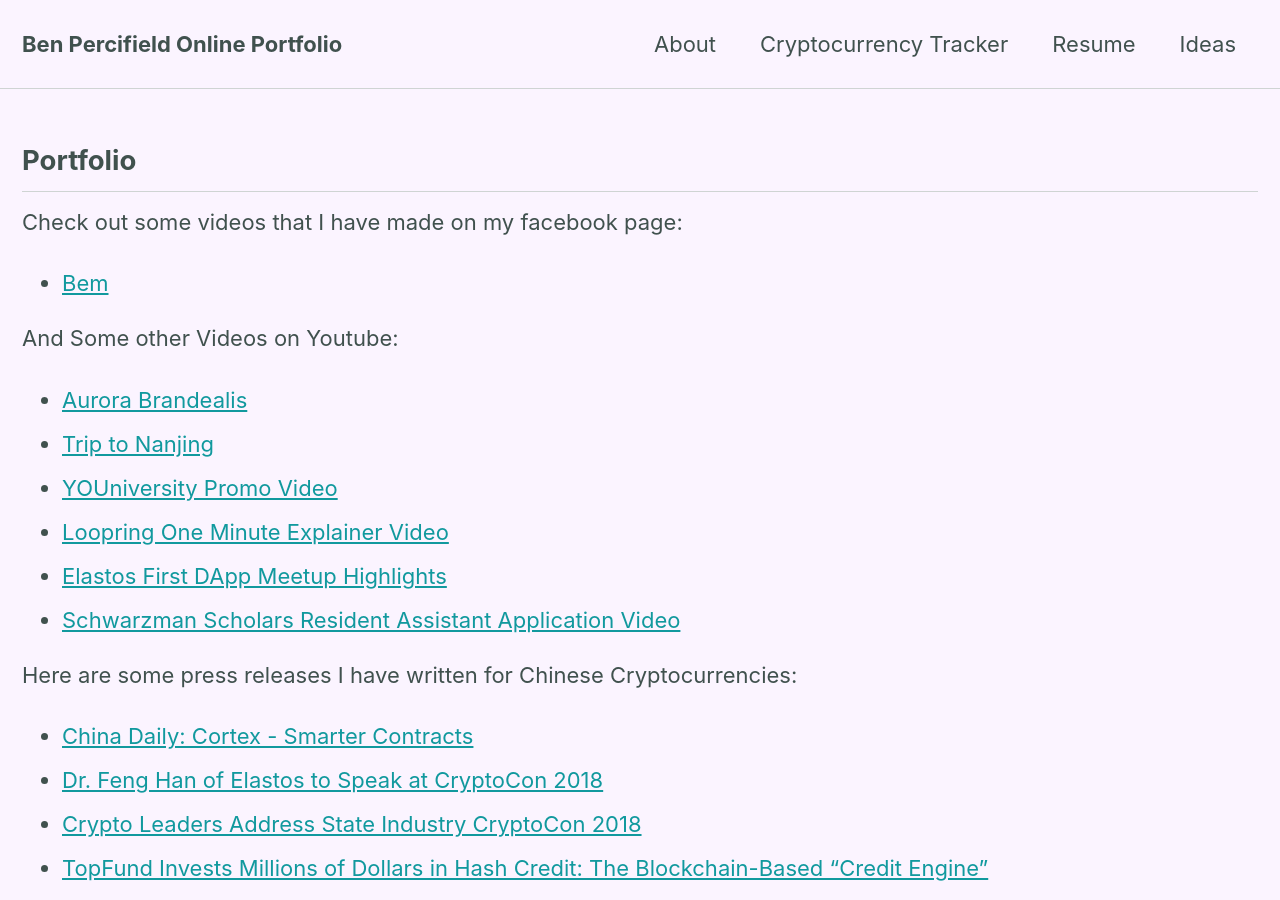
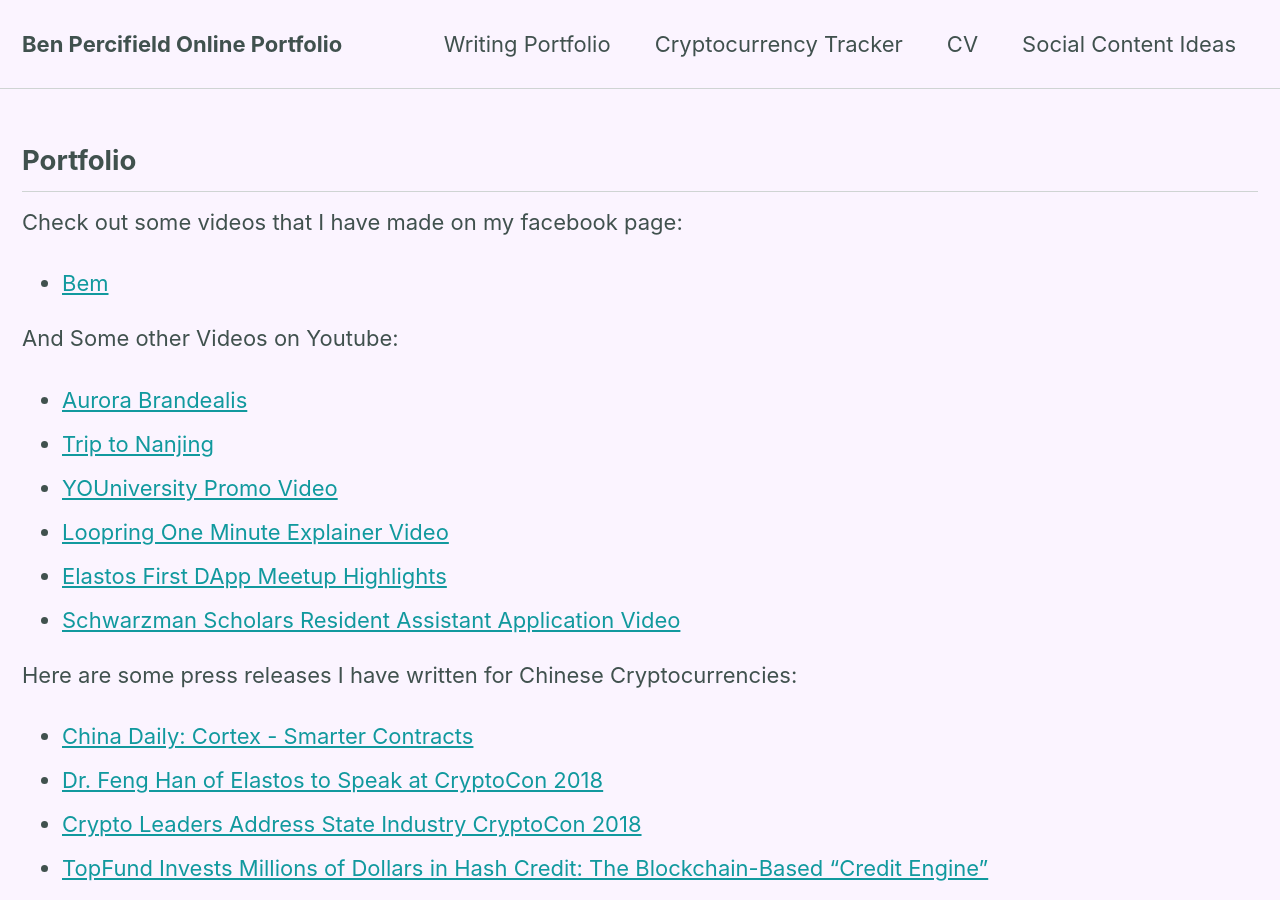
Before and after one commit to benpercifield/benpercifield.github.io, a Jekyll site: the page built from _pages/about.md, in a window 1280 px wide and 900 px high. Built offline with Jekyll 4.4.1, drawn with Linux system fonts in a browser that asks for light colours; cached includes are drawn as plain includes; nearby versions of some CDN libraries.

Commit message:
Update navigation.yml

```diff
--- a/_data/navigation.yml
+++ b/_data/navigation.yml
@@ -1,12 +1,12 @@
 # main links
 main:
-  - title: "About"
-    url: /about/
+  - title: "Writing Portfolio"
+    url: /Portfolio/
   - title: "Cryptocurrency Tracker"
     url: /Crypto/
-  - title: "Resume"
+  - title: "CV"
     url: /Resume/
-  - title: "Ideas"
+  - title: "Social Content Ideas"
     url: /ideas/
 
 
```
